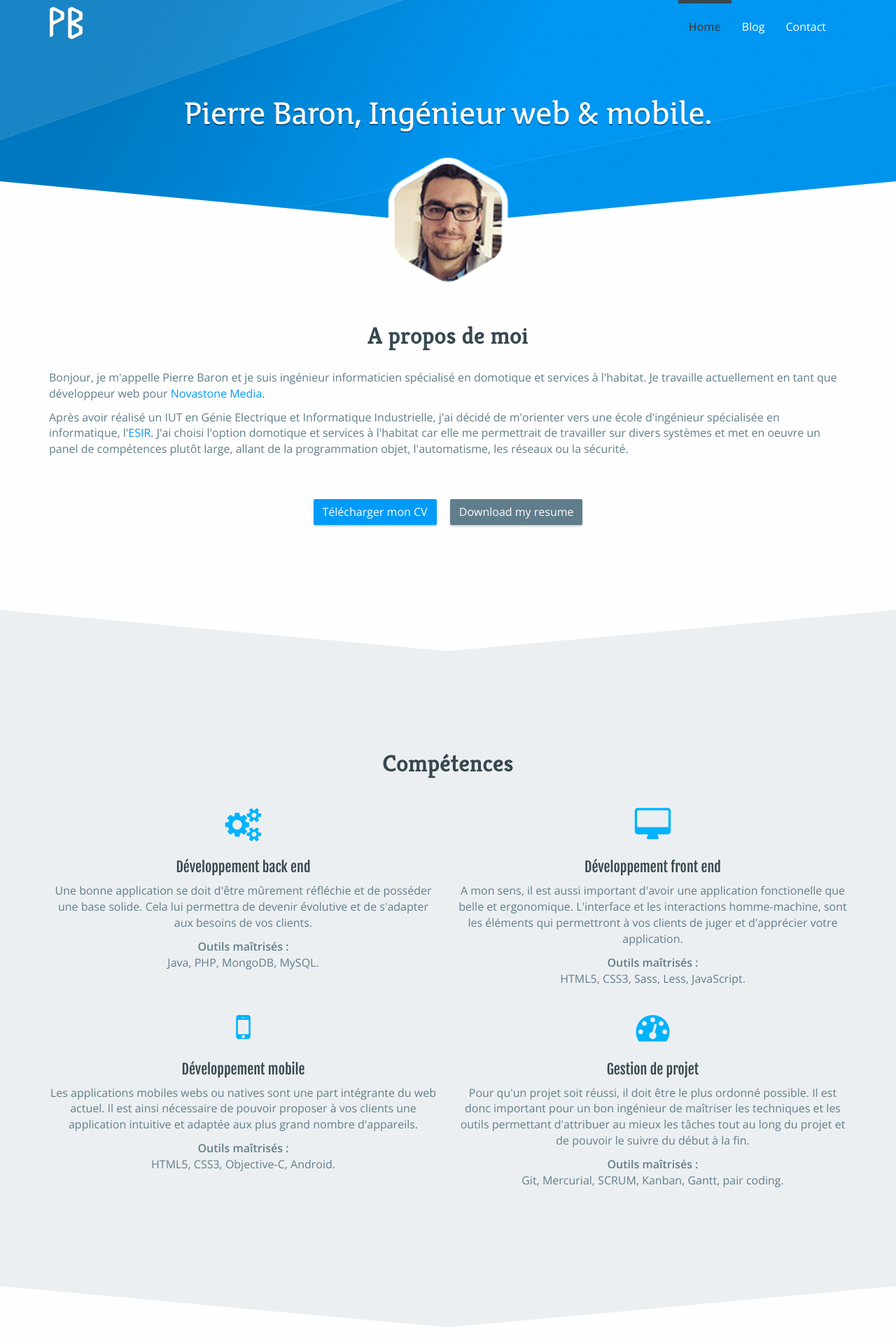
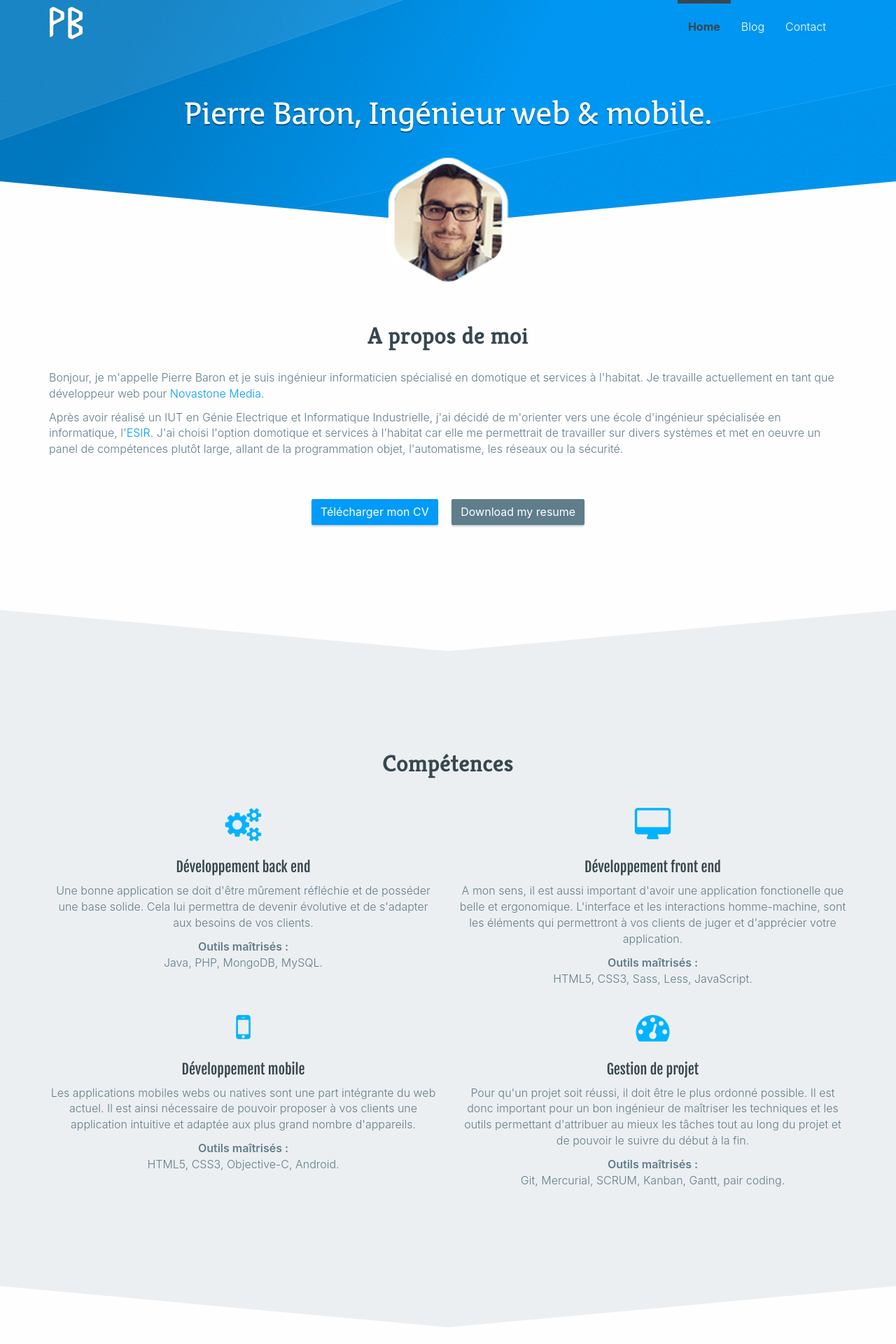
Before and after one commit to prbaron/prbaron.github.com, a Jekyll site: the page built from index.html, in a window 1280 px wide. Shown: the top 1920 px of the page at 70% size. Built offline with Jekyll 4.4.1, drawn with Linux system fonts in a browser that asks for light colours; some web fonts are replaced.

Commit message:
Update _variables.scss

```diff
--- a/_sass/prbaron/_variables.scss
+++ b/_sass/prbaron/_variables.scss
@@ -39,7 +39,7 @@
 //
 //## Font, line-height, and color for body text, headings, and more.
 
-$font-family-sans-serif: 'Open Sans', "Helvetica Neue", Helvetica, Arial, sans-serif;
+$font-family-sans-serif: -apple-system, BlinkMacSystemFont, "Segoe UI", Roboto, Helvetica, Arial, sans-serif, "Apple Color Emoji", "Segoe UI Emoji", "Segoe UI Symbol";
 $font-family-serif: 'Droid Serif', Georgia, "Times New Roman", Times, serif;
 //** Default monospace fonts for `<code>`, `<kbd>`, and `<pre>`.
 $font-family-monospace: Menlo, Monaco, Consolas, "Courier New", monospace;
```
